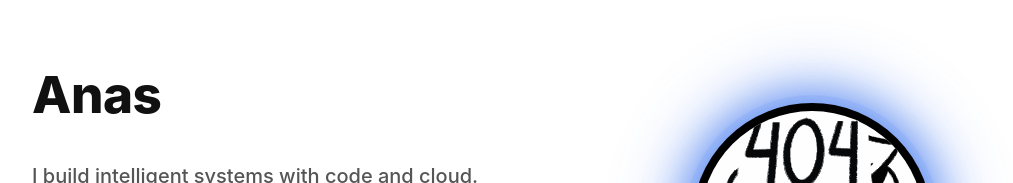
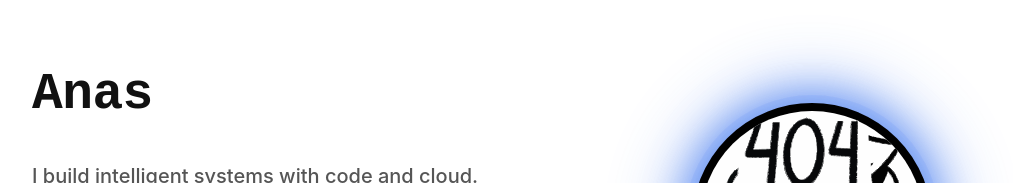
Before and after one commit to a-elhaag/Vue.JS-portfolio, a Vue app: page / in a window 1280 px wide. Shown: the top 183 px of the page, without its empty margins (158-1171 px from the left). Built offline with nearby package versions, Linux system fonts and the light colour scheme.

Commit message:
refactor: consolidate CSS styles by removing base.css and updating imports in main.ts

```diff
--- a/src/main.ts
+++ b/src/main.ts
@@ -1,7 +1,7 @@
 import { createApp } from "vue";
 import App from "./App.vue";
 import { welcome } from "./data/welcome";
-import "./styles/base.css";
+import "./style.css";
 
 const app = createApp(App);
 
--- a/src/style.css
+++ b/src/style.css
@@ -1,3 +1,12 @@
+/* Make all heading tags monospace */
+h1,
+h2,
+h3,
+h4,
+h5,
+h6 {
+  font-family: var(--font-heading);
+}
 :root {
   --bg: #ffffff;
   --surface: #ffffff;
@@ -7,7 +16,7 @@
   --glow: #2f6bed;
   --glow-intensity: 0.55;
 
-  --font-body: 'Inter', system-ui, sans-serif;
+  --font-body: "Inter", system-ui, sans-serif;
   --font-heading: monospace;
 }
 
--- a/src/styles/base.css
+++ /dev/null
@@ -1,22 +0,0 @@
-:root {
-  --bg: #ffffff;
-  --surface: #ffffff;
-  --text: #111111;
-  --muted: #555555;
-  --border: #e2e2e2;
-  --glow: #2f6bed;
-  --glow-intensity: 0.55;
-}
-
-* {
-  margin: 0;
-  padding: 0;
-  box-sizing: border-box;
-}
-
-body {
-  font-family: "Inter", system-ui, sans-serif;
-  background-color: var(--bg);
-  color: var(--text);
-  line-height: 1.5;
-}
```
